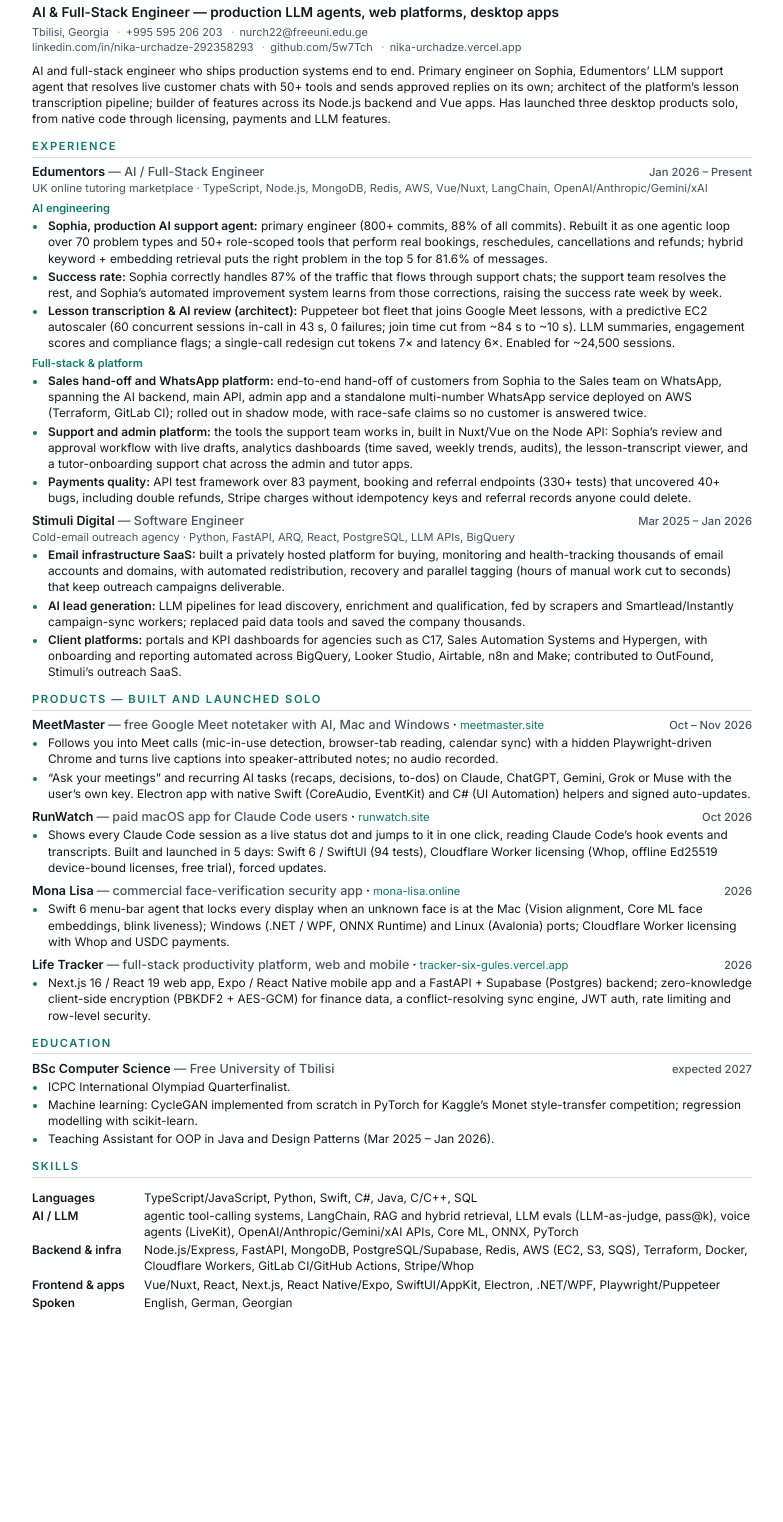
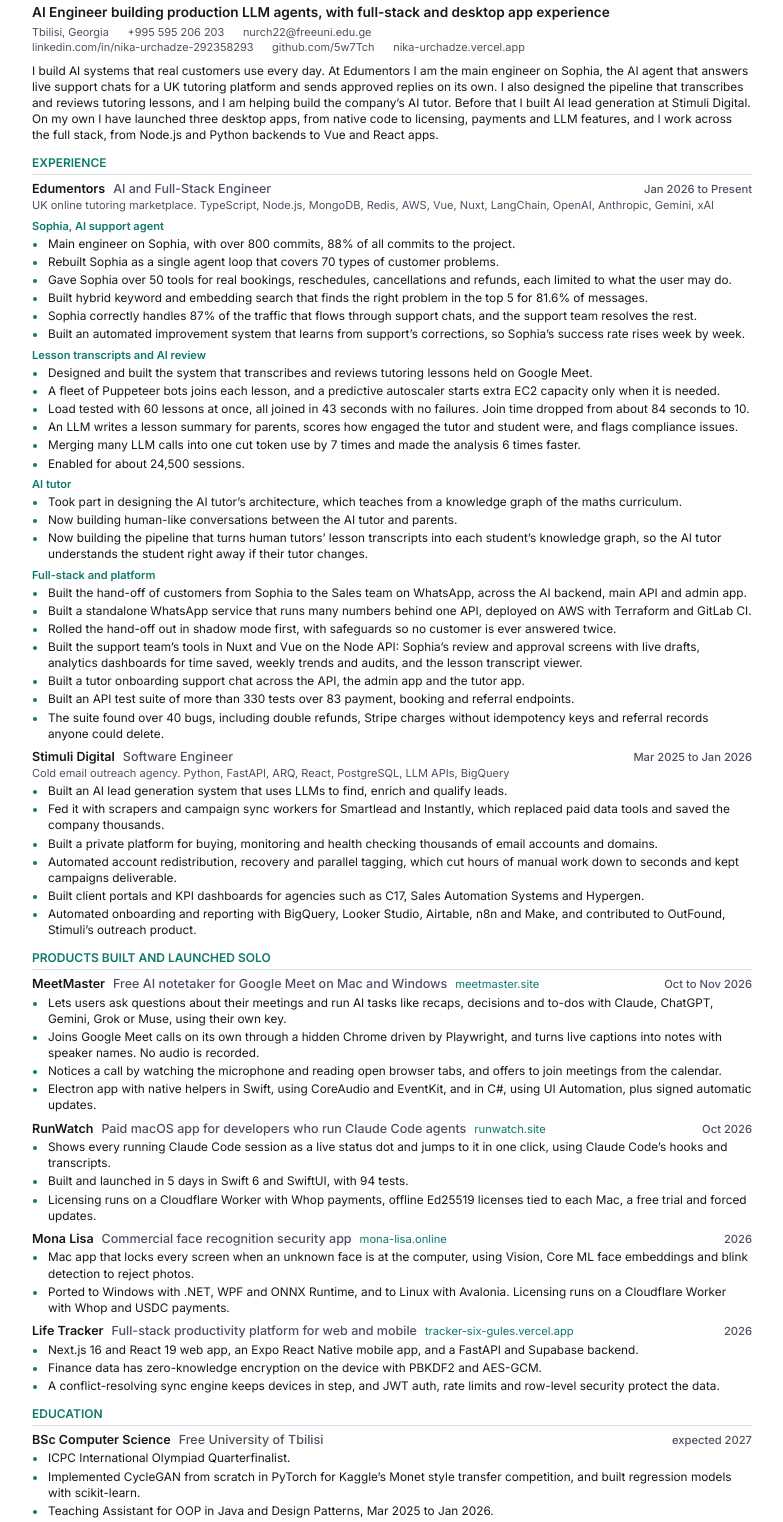
Before and after one commit to 5w7Tch/NIKA-URCHADZE-PORFOLIO, a website built with Vite: page portfolio-v2/cv/cv.html in a window 1280 px wide. Shown: the part 35-1557 px from the top of the page, without its empty margins (16-799 px from the left). Before the commit the page ends 1358 px from the top, so only its background shows below. Built offline with nearby package versions, Linux system fonts and the light colour scheme.

Commit message:
CV: lead with AI engineering; plain wording; ATS-safe headings and skills
Edumentors now opens with its three AI projects (Sophia, lesson
transcripts, the AI tutor) before full-stack work, and Stimuli opens
with AI lead generation. Bullets are one idea each, in plain words,
without dashes, slashes or symbols. Nothing was dropped.

Section headings lose their letter-spacing, which extracted as
"S K I L L S" and broke ATS section detection, and skills rows are
plain "Label: items" lines instead of a grid whose labels extracted
out of order.

Co-Authored-By: Claude Opus 5.5 <noreply@anthropic.com>

```diff
--- a/portfolio-v2/cv/cv.html
+++ b/portfolio-v2/cv/cv.html
@@ -30,16 +30,17 @@
 
   header h1 { margin: 0; font-size: 20pt; letter-spacing: 0.02em; color: var(--accent); font-weight: 700; }
   .headline { margin: 1pt 0 3pt; font-size: 10.2pt; font-weight: 600; }
-  .contact { color: var(--muted); font-size: 8.2pt; white-space: nowrap; }
-  .contact span + span::before { content: "·"; margin: 0 4pt; color: #9aa1ad; }
+  /* Contact items are spaced by gap, not separator characters. */
+  .contact { display: flex; flex-wrap: wrap; column-gap: 14pt; color: var(--muted); font-size: 8.2pt; }
   .summary { margin: 6pt 0 0; }
 
   h2 {
     margin: 9pt 0 4pt;
     padding-bottom: 2pt;
     border-bottom: 0.75pt solid var(--rule);
-    font-size: 8.4pt;
-    letter-spacing: 0.14em;
+    font-size: 9pt;
+    /* No letter-spacing: spaced capitals extract as "S K I L L S", which
+       breaks ATS section detection. */
     text-transform: uppercase;
     color: var(--accent);
     font-weight: 600;
@@ -50,8 +51,8 @@
   .entry { margin-bottom: 5pt; }
   .entry-head { display: flex; justify-content: space-between; align-items: baseline; gap: 10pt; break-after: avoid; }
   .entry-title { font-weight: 600; font-size: 9.4pt; }
-  .entry-title .role { font-weight: 500; color: var(--muted); }
-  .entry-title .link { font-weight: 400; color: var(--accent); font-size: 8.4pt; }
+  .entry-title .role { font-weight: 500; color: var(--muted); margin-left: 6pt; }
+  .entry-title .link { font-weight: 400; color: var(--accent); font-size: 8.4pt; margin-left: 6pt; }
   .dates { white-space: nowrap; color: var(--muted); font-size: 8.4pt; font-weight: 500; }
   .sub { color: var(--muted); font-size: 8.3pt; margin: 0.5pt 0 1.5pt; break-after: avoid; }
 
@@ -60,9 +61,8 @@
   li::marker { color: var(--accent); }
   b { font-weight: 600; }
 
-  .skills { display: grid; grid-template-columns: 78pt 1fr; gap: 1.6pt 6pt; }
-  .skills dt { font-weight: 600; }
-  .skills dd { margin: 0; }
+  /* One line of text per row: a two-column grid extracts its labels out of order. */
+  .skills p { margin: 0 0 2pt; }
 </style>
 </head>
 <body>
@@ -70,7 +70,7 @@
 
 <header>
   <h1>NIKA URCHADZE</h1>
-  <div class="headline">AI &amp; Full-Stack Engineer — production LLM agents, web platforms, desktop apps</div>
+  <div class="headline">AI Engineer building production LLM agents, with full-stack and desktop app experience</div>
   <div class="contact">
     <span>Tbilisi, Georgia</span>
     <span>+995 595 206 203</span>
@@ -81,86 +81,120 @@
     <span><a href="https://github.com/5w7Tch">github.com/5w7Tch</a></span>
     <span><a href="https://nika-urchadze.vercel.app">nika-urchadze.vercel.app</a></span>
   </div>
-  <p class="summary">AI and full-stack engineer who ships production systems end to end. Primary engineer on Sophia, Edumentors’ LLM support agent that resolves live customer chats with 50+ tools and sends approved replies on its own; architect of the platform’s lesson transcription pipeline; builder of features across its Node.js backend and Vue apps. Has launched three desktop products solo, from native code through licensing, payments and LLM features.</p>
+  <p class="summary">I build AI systems that real customers use every day. At Edumentors I am the main engineer on Sophia, the AI agent that answers live support chats for a UK tutoring platform and sends approved replies on its own. I also designed the pipeline that transcribes and reviews tutoring lessons, and I am helping build the company’s AI tutor. Before that I built AI lead generation at Stimuli Digital. On my own I have launched three desktop apps, from native code to licensing, payments and LLM features, and I work across the full stack, from Node.js and Python backends to Vue and React apps.</p>
 </header>
 
 <h2>Experience</h2>
 
 <div class="entry">
   <div class="entry-head">
-    <div class="entry-title">Edumentors <span class="role">— AI / Full-Stack Engineer</span></div>
-    <div class="dates">Jan 2026 – Present</div>
+    <div class="entry-title">Edumentors<span class="role">AI and Full-Stack Engineer</span></div>
+    <div class="dates">Jan 2026 to Present</div>
   </div>
-  <div class="sub">UK online tutoring marketplace · TypeScript, Node.js, MongoDB, Redis, AWS, Vue/Nuxt, LangChain, OpenAI/Anthropic/Gemini/xAI</div>
+  <div class="sub">UK online tutoring marketplace. TypeScript, Node.js, MongoDB, Redis, AWS, Vue, Nuxt, LangChain, OpenAI, Anthropic, Gemini, xAI</div>
 
-  <h3>AI engineering</h3>
+  <h3>Sophia, AI support agent</h3>
   <ul>
-    <li><b>Sophia, production AI support agent:</b> primary engineer (800+ commits, 88% of all commits). Rebuilt it as one agentic loop over 70 problem types and 50+ role-scoped tools that perform real bookings, reschedules, cancellations and refunds; hybrid keyword + embedding retrieval puts the right problem in the top 5 for 81.6% of messages.</li>
-    <li><b>Success rate:</b> Sophia correctly handles 87% of the traffic that flows through support chats; the support team resolves the rest, and Sophia’s automated improvement system learns from those corrections, raising the success rate week by week.</li>
-    <li><b>Lesson transcription &amp; AI review (architect):</b> Puppeteer bot fleet that joins Google Meet lessons, with a predictive EC2 autoscaler (60 concurrent sessions in-call in 43 s, 0 failures; join time cut from ~84 s to ~10 s). LLM summaries, engagement scores and compliance flags; a single-call redesign cut tokens 7× and latency 6×. Enabled for ~24,500 sessions.</li>
+    <li>Main engineer on Sophia, with over 800 commits, 88% of all commits to the project.</li>
+    <li>Rebuilt Sophia as a single agent loop that covers 70 types of customer problems.</li>
+    <li>Gave Sophia over 50 tools for real bookings, reschedules, cancellations and refunds, each limited to what the user may do.</li>
+    <li>Built hybrid keyword and embedding search that finds the right problem in the top 5 for 81.6% of messages.</li>
+    <li>Sophia correctly handles 87% of the traffic that flows through support chats, and the support team resolves the rest.</li>
+    <li>Built an automated improvement system that learns from support’s corrections, so Sophia’s success rate rises week by week.</li>
   </ul>
 
-  <h3>Full-stack &amp; platform</h3>
+  <h3>Lesson transcripts and AI review</h3>
   <ul>
-    <li><b>Sales hand-off and WhatsApp platform:</b> end-to-end hand-off of customers from Sophia to the Sales team on WhatsApp, spanning the AI backend, main API, admin app and a standalone multi-number WhatsApp service deployed on AWS (Terraform, GitLab CI); rolled out in shadow mode, with race-safe claims so no customer is answered twice.</li>
-    <li><b>Support and admin platform:</b> the tools the support team works in, built in Nuxt/Vue on the Node API: Sophia’s review and approval workflow with live drafts, analytics dashboards (time saved, weekly trends, audits), the lesson-transcript viewer, and a tutor-onboarding support chat across the admin and tutor apps.</li>
-    <li><b>Payments quality:</b> API test framework over 83 payment, booking and referral endpoints (330+ tests) that uncovered 40+ bugs, including double refunds, Stripe charges without idempotency keys and referral records anyone could delete.</li>
+    <li>Designed and built the system that transcribes and reviews tutoring lessons held on Google Meet.</li>
+    <li>A fleet of Puppeteer bots joins each lesson, and a predictive autoscaler starts extra EC2 capacity only when it is needed.</li>
+    <li>Load tested with 60 lessons at once, all joined in 43 seconds with no failures. Join time dropped from about 84 seconds to 10.</li>
+    <li>An LLM writes a lesson summary for parents, scores how engaged the tutor and student were, and flags compliance issues.</li>
+    <li>Merging many LLM calls into one cut token use by 7 times and made the analysis 6 times faster.</li>
+    <li>Enabled for about 24,500 sessions.</li>
+  </ul>
+
+  <h3>AI tutor</h3>
+  <ul>
+    <li>Took part in designing the AI tutor’s architecture, which teaches from a knowledge graph of the maths curriculum.</li>
+    <li>Now building human-like conversations between the AI tutor and parents.</li>
+    <li>Now building the pipeline that turns human tutors’ lesson transcripts into each student’s knowledge graph, so the AI tutor understands the student right away if their tutor changes.</li>
+  </ul>
+
+  <h3>Full-stack and platform</h3>
+  <ul>
+    <li>Built the hand-off of customers from Sophia to the Sales team on WhatsApp, across the AI backend, main API and admin app.</li>
+    <li>Built a standalone WhatsApp service that runs many numbers behind one API, deployed on AWS with Terraform and GitLab CI.</li>
+    <li>Rolled the hand-off out in shadow mode first, with safeguards so no customer is ever answered twice.</li>
+    <li>Built the support team’s tools in Nuxt and Vue on the Node API: Sophia’s review and approval screens with live drafts, analytics dashboards for time saved, weekly trends and audits, and the lesson transcript viewer.</li>
+    <li>Built a tutor onboarding support chat across the API, the admin app and the tutor app.</li>
+    <li>Built an API test suite of more than 330 tests over 83 payment, booking and referral endpoints.</li>
+    <li>The suite found over 40 bugs, including double refunds, Stripe charges without idempotency keys and referral records anyone could delete.</li>
   </ul>
 </div>
 
 <div class="entry">
   <div class="entry-head">
-    <div class="entry-title">Stimuli Digital <span class="role">— Software Engineer</span></div>
-    <div class="dates">Mar 2025 – Jan 2026</div>
+    <div class="entry-title">Stimuli Digital<span class="role">Software Engineer</span></div>
+    <div class="dates">Mar 2025 to Jan 2026</div>
   </div>
-  <div class="sub">Cold-email outreach agency · Python, FastAPI, ARQ, React, PostgreSQL, LLM APIs, BigQuery</div>
+  <div class="sub">Cold email outreach agency. Python, FastAPI, ARQ, React, PostgreSQL, LLM APIs, BigQuery</div>
   <ul>
-    <li><b>Email infrastructure SaaS:</b> built a privately hosted platform for buying, monitoring and health-tracking thousands of email accounts and domains, with automated redistribution, recovery and parallel tagging (hours of manual work cut to seconds) that keep outreach campaigns deliverable.</li>
-    <li><b>AI lead generation:</b> LLM pipelines for lead discovery, enrichment and qualification, fed by scrapers and Smartlead/Instantly campaign-sync workers; replaced paid data tools and saved the company thousands.</li>
-    <li><b>Client platforms:</b> portals and KPI dashboards for agencies such as C17, Sales Automation Systems and Hypergen, with onboarding and reporting automated across BigQuery, Looker Studio, Airtable, n8n and Make; contributed to OutFound, Stimuli’s outreach SaaS.</li>
+    <li>Built an AI lead generation system that uses LLMs to find, enrich and qualify leads.</li>
+    <li>Fed it with scrapers and campaign sync workers for Smartlead and Instantly, which replaced paid data tools and saved the company thousands.</li>
+    <li>Built a private platform for buying, monitoring and health checking thousands of email accounts and domains.</li>
+    <li>Automated account redistribution, recovery and parallel tagging, which cut hours of manual work down to seconds and kept campaigns deliverable.</li>
+    <li>Built client portals and KPI dashboards for agencies such as C17, Sales Automation Systems and Hypergen.</li>
+    <li>Automated onboarding and reporting with BigQuery, Looker Studio, Airtable, n8n and Make, and contributed to OutFound, Stimuli’s outreach product.</li>
   </ul>
 </div>
 
-<h2>Products — built and launched solo</h2>
+<h2>Products built and launched solo</h2>
 
 <div class="entry">
   <div class="entry-head">
-    <div class="entry-title">MeetMaster <span class="role">— free Google Meet notetaker with AI, Mac and Windows</span> · <a class="link" href="https://meetmaster.site">meetmaster.site</a></div>
-    <div class="dates">Oct – Nov 2026</div>
+    <div class="entry-title">MeetMaster<span class="role">Free AI notetaker for Google Meet on Mac and Windows</span><a class="link" href="https://meetmaster.site">meetmaster.site</a></div>
+    <div class="dates">Oct to Nov 2026</div>
   </div>
   <ul>
-    <li>Follows you into Meet calls (mic-in-use detection, browser-tab reading, calendar sync) with a hidden Playwright-driven Chrome and turns live captions into speaker-attributed notes; no audio recorded.</li>
-    <li>“Ask your meetings” and recurring AI tasks (recaps, decisions, to-dos) on Claude, ChatGPT, Gemini, Grok or Muse with the user’s own key. Electron app with native Swift (CoreAudio, EventKit) and C# (UI Automation) helpers and signed auto-updates.</li>
+    <li>Lets users ask questions about their meetings and run AI tasks like recaps, decisions and to-dos with Claude, ChatGPT, Gemini, Grok or Muse, using their own key.</li>
+    <li>Joins Google Meet calls on its own through a hidden Chrome driven by Playwright, and turns live captions into notes with speaker names. No audio is recorded.</li>
+    <li>Notices a call by watching the microphone and reading open browser tabs, and offers to join meetings from the calendar.</li>
+    <li>Electron app with native helpers in Swift, using CoreAudio and EventKit, and in C#, using UI Automation, plus signed automatic updates.</li>
   </ul>
 </div>
 
 <div class="entry">
   <div class="entry-head">
-    <div class="entry-title">RunWatch <span class="role">— paid macOS app for Claude Code users</span> · <a class="link" href="https://runwatch.site">runwatch.site</a></div>
+    <div class="entry-title">RunWatch<span class="role">Paid macOS app for developers who run Claude Code agents</span><a class="link" href="https://runwatch.site">runwatch.site</a></div>
     <div class="dates">Oct 2026</div>
   </div>
   <ul>
-    <li>Shows every Claude Code session as a live status dot and jumps to it in one click, reading Claude Code’s hook events and transcripts. Built and launched in 5 days: Swift 6 / SwiftUI (94 tests), Cloudflare Worker licensing (Whop, offline Ed25519 device-bound licenses, free trial), forced updates.</li>
+    <li>Shows every running Claude Code session as a live status dot and jumps to it in one click, using Claude Code’s hooks and transcripts.</li>
+    <li>Built and launched in 5 days in Swift 6 and SwiftUI, with 94 tests.</li>
+    <li>Licensing runs on a Cloudflare Worker with Whop payments, offline Ed25519 licenses tied to each Mac, a free trial and forced updates.</li>
   </ul>
 </div>
 
 <div class="entry">
   <div class="entry-head">
-    <div class="entry-title">Mona Lisa <span class="role">— commercial face-verification security app</span> · <a class="link" href="https://mona-lisa.online">mona-lisa.online</a></div>
+    <div class="entry-title">Mona Lisa<span class="role">Commercial face recognition security app</span><a class="link" href="https://mona-lisa.online">mona-lisa.online</a></div>
     <div class="dates">2026</div>
   </div>
   <ul>
-    <li>Swift 6 menu-bar agent that locks every display when an unknown face is at the Mac (Vision alignment, Core ML face embeddings, blink liveness); Windows (.NET / WPF, ONNX Runtime) and Linux (Avalonia) ports; Cloudflare Worker licensing with Whop and USDC payments.</li>
+    <li>Mac app that locks every screen when an unknown face is at the computer, using Vision, Core ML face embeddings and blink detection to reject photos.</li>
+    <li>Ported to Windows with .NET, WPF and ONNX Runtime, and to Linux with Avalonia. Licensing runs on a Cloudflare Worker with Whop and USDC payments.</li>
   </ul>
 </div>
 
 <div class="entry">
   <div class="entry-head">
-    <div class="entry-title">Life Tracker <span class="role">— full-stack productivity platform, web and mobile</span> · <a class="link" href="https://tracker-six-gules.vercel.app">tracker-six-gules.vercel.app</a></div>
+    <div class="entry-title">Life Tracker<span class="role">Full-stack productivity platform for web and mobile</span><a class="link" href="https://tracker-six-gules.vercel.app">tracker-six-gules.vercel.app</a></div>
     <div class="dates">2026</div>
   </div>
   <ul>
-    <li>Next.js 16 / React 19 web app, Expo / React Native mobile app and a FastAPI + Supabase (Postgres) backend; zero-knowledge client-side encryption (PBKDF2 + AES-GCM) for finance data, a conflict-resolving sync engine, JWT auth, rate limiting and row-level security.</li>
+    <li>Next.js 16 and React 19 web app, an Expo React Native mobile app, and a FastAPI and Supabase backend.</li>
+    <li>Finance data has zero-knowledge encryption on the device with PBKDF2 and AES-GCM.</li>
+    <li>A conflict-resolving sync engine keeps devices in step, and JWT auth, rate limits and row-level security protect the data.</li>
   </ul>
 </div>
 
@@ -168,25 +202,25 @@
 
 <div class="entry">
   <div class="entry-head">
-    <div class="entry-title">BSc Computer Science <span class="role">— Free University of Tbilisi</span></div>
+    <div class="entry-title">BSc Computer Science<span class="role">Free University of Tbilisi</span></div>
     <div class="dates">expected 2027</div>
   </div>
   <ul>
     <li>ICPC International Olympiad Quarterfinalist.</li>
-    <li>Machine learning: CycleGAN implemented from scratch in PyTorch for Kaggle’s Monet style-transfer competition; regression modelling with scikit-learn.</li>
-    <li>Teaching Assistant for OOP in Java and Design Patterns (Mar 2025 – Jan 2026).</li>
+    <li>Implemented CycleGAN from scratch in PyTorch for Kaggle’s Monet style transfer competition, and built regression models with scikit-learn.</li>
+    <li>Teaching Assistant for OOP in Java and Design Patterns, Mar 2025 to Jan 2026.</li>
   </ul>
 </div>
 
 <h2>Skills</h2>
 
-<dl class="skills">
-  <dt>Languages</dt><dd>TypeScript/JavaScript, Python, Swift, C#, Java, C/C++, SQL</dd>
-  <dt>AI / LLM</dt><dd>agentic tool-calling systems, LangChain, RAG and hybrid retrieval, LLM evals (LLM-as-judge, pass@k), voice agents (LiveKit), OpenAI/Anthropic/Gemini/xAI APIs, Core ML, ONNX, PyTorch</dd>
-  <dt>Backend &amp; infra</dt><dd>Node.js/Express, FastAPI, MongoDB, PostgreSQL/Supabase, Redis, AWS (EC2, S3, SQS), Terraform, Docker, Cloudflare Workers, GitLab CI/GitHub Actions, Stripe/Whop</dd>
-  <dt>Frontend &amp; apps</dt><dd>Vue/Nuxt, React, Next.js, React Native/Expo, SwiftUI/AppKit, Electron, .NET/WPF, Playwright/Puppeteer</dd>
-  <dt>Spoken</dt><dd>English, German, Georgian</dd>
-</dl>
+<div class="skills">
+  <p><b>AI and LLM:</b> agentic tool calling, LangChain, RAG and hybrid retrieval, LLM evals with LLM as judge and pass@k, voice agents with LiveKit, OpenAI, Anthropic, Gemini and xAI APIs, Core ML, ONNX, PyTorch</p>
+  <p><b>Languages:</b> TypeScript, JavaScript, Python, Swift, C#, Java, C, C++, SQL</p>
+  <p><b>Backend and infra:</b> Node.js, Express, FastAPI, MongoDB, PostgreSQL, Supabase, Redis, AWS EC2, S3 and SQS, Terraform, Docker, Cloudflare Workers, GitLab CI, GitHub Actions, Stripe, Whop</p>
+  <p><b>Frontend and apps:</b> Vue, Nuxt, React, Next.js, React Native, Expo, SwiftUI, AppKit, Electron, .NET, WPF, Playwright, Puppeteer</p>
+  <p><b>Spoken:</b> English, German, Georgian</p>
+</div>
 
 </div>
 </body>
```
Also changed, not shown: portfolio-v2/CV-2026-draft.md (+65 -35 lines).
